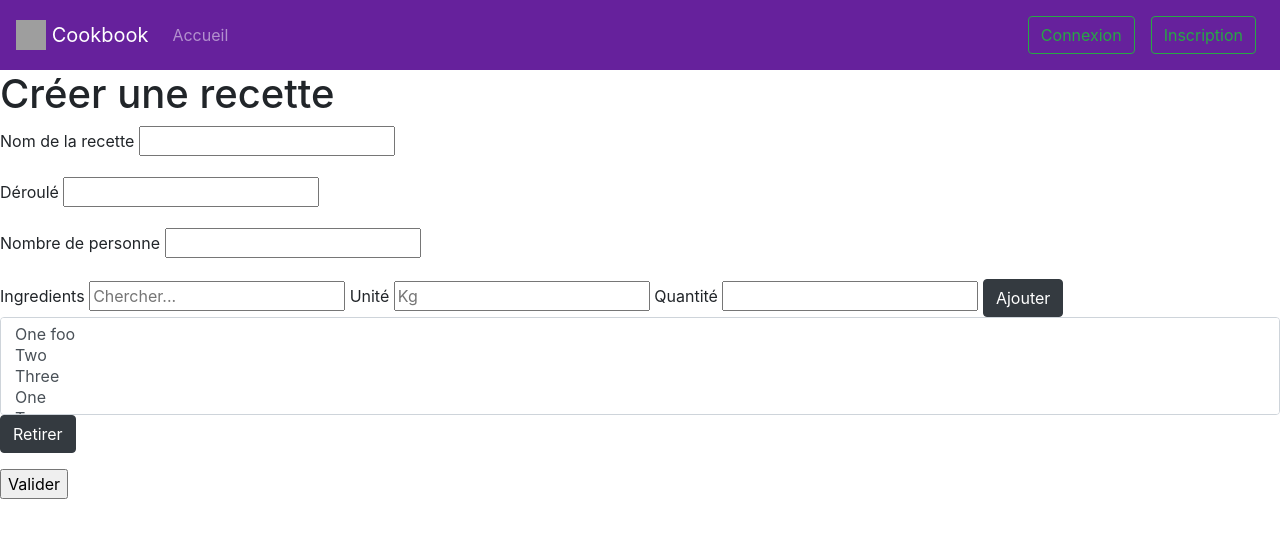
After one commit to Niorth/webProjectIG3, a Django app: template webProjectIG3/cookbook/templates/cookbook/createRecipe.html in a window 1280 px wide. The commit adds this page. Shown: the top 538 px of the page. Run offline with Django 3.2, Linux system fonts and the light colour scheme; the template is opened without the code that fills it, so the values that code supplies are empty; some libraries are stand-ins or nearby versions; grey boxes are pictures that could not be loaded.

Commit message:
ingredient search bar

```diff
--- a/webProjectIG3/cookbook/static/cookbook/css/style.css
+++ b/webProjectIG3/cookbook/static/cookbook/css/style.css
@@ -3,14 +3,53 @@
     background-color: #66219c;
 }
 
-#userIcon
+.navIcon
 {
 	font-size: 200%;
-	color: white;
-	margin-right: 20%;
 }
 
 #account
 {
 	width: 15%;
 }
+
+#searchBar
+{
+	margin-right: 8%;
+}
+
+.searchBar
+{
+	position: relative;
+  	display: inline-block;
+}
+
+.searchBar-items {
+  position: absolute;
+  border: 1px solid #d4d4d4;
+  border-bottom: none;
+  border-top: none;
+  z-index: 99;
+  /*position the autocomplete items to be the same width as the container:*/
+  top: 100%;
+  left: 0;
+  right: 0;
+}
+
+.searchBar-items div {
+  padding: 10px;
+  cursor: pointer;
+  background-color: #fff;
+  border-bottom: 1px solid #d4d4d4;
+}
+
+.searchBar-items div:hover {
+  /*when hovering an item:*/
+  background-color: #e9e9e9;
+}
+
+.searchBar-active {
+  /*when navigating through the items using the arrow keys:*/
+  background-color: DodgerBlue !important;
+  color: #ffffff;
+}
--- /dev/null
+++ b/webProjectIG3/cookbook/templates/cookbook/createRecipe.html
@@ -0,0 +1,145 @@
+<!doctype html>
+<html>
+
+	{% load static %}
+
+	<head>
+		<link rel="stylesheet" type="text/css" href="{% static 'cookbook/css/bootstrap/bootstrap.min.css' %}" />
+		<link rel="stylesheet" href="https://use.fontawesome.com/releases/v5.8.2/css/all.css" integrity="sha384-oS3vJWv+0UjzBfQzYUhtDYW+Pj2yciDJxpsK1OYPAYjqT085Qq/1cq5FLXAZQ7Ay" crossorigin="anonymous">
+		<link rel="stylesheet" type="text/css" href="{% static 'cookbook/css/style.css' %}" />
+
+		<script src="https://code.jquery.com/jquery-3.3.1.slim.min.js" integrity="sha384-q8i/X+965DzO0rT7abK41JStQIAqVgRVzpbzo5smXKp4YfRvH+8abtTE1Pi6jizo" crossorigin="anonymous"></script>
+		<script src="{% static 'cookbook/js/jquery-3.4.1.min.js' %}"></script>
+
+		<script src="{% static 'cookbook/js/bootstrap/bootstrap.min.js' %}"></script>
+
+	</head>
+
+	<header>
+		<nav class="navbar navbar-expand-lg navbar-dark" id="navbar">
+		  <button class="navbar-toggler" type="button" data-toggle="collapse" data-target="#navbarTogglerDemo03" aria-controls="navbarTogglerDemo03" aria-expanded="false" aria-label="Toggle navigation">
+		    <span class="navbar-toggler-icon"></span>
+		  </button>
+		  <a class="navbar-brand" href="#">
+		    <img src="{% static 'cookbook/images/cookbookLogo.png' %}" width="30" height="30" class="d-inline-block align-top" alt="">
+		    Cookbook
+		  </a>
+
+		  <div class="collapse navbar-collapse" id="navbarTogglerDemo03">
+			{% if user.is_authenticated %}
+		    <ul class="navbar-nav mr-auto mt-2 mt-lg-0">
+		      <li class="nav-item">
+		        <a class="nav-link" href="#">Accueil</a>
+		      </li>
+		      <li class="nav-item">
+		        <a class="nav-link" href="#">Mes Recettes</a>
+		      </li>
+		      <li class="nav-item">
+		        <a class="nav-link" href="#">Créer une recette</a>
+		      </li>
+		    </ul>
+
+		    <form class="form-inline my-2 my-lg-0" id="searchBar">
+		      <input class="form-control mr-sm-2" type="search" placeholder="Chercher" aria-label="Search">
+		      <button class="btn btn-outline-success my-2 my-sm-0" type="submit"><i class="fas fa-search"></i></button>
+		    </form>
+
+		    <ul class="navbar-nav ">
+		      <li class="nav-item">
+		        <a class="nav-link" id="account" href="{% url 'cookbook:account' %}"><i class="far fa-user navIcon"></i></a>
+		      </li>
+		      <li class="nav-item">
+		        <a class="nav-link" id="account" href="{% url 'cookbook:logout' %}"><i class="fas fa-sign-out-alt navIcon"></i></a>
+		      </li>
+		    </ul>
+
+
+		    {% else %}
+		    <ul class="navbar-nav mr-auto mt-2 mt-lg-0">
+		      <li class="nav-item">
+		        <a class="nav-link" href="#">Accueil</a>
+		      </li>
+		    </ul>
+		    <ul class="navbar-nav">
+		      <li class="nav-item">
+		        <a class="nav-link" href="{% url 'cookbook:login' %}"><button type="button" class="btn btn-outline-success">Connexion</button></a>
+		      </li>
+		      <li class="nav-item">
+		        <a class="nav-link" href="{% url 'cookbook:join' %}"><button type="button" class="btn btn-outline-success">Inscription</button></a>
+		      </li>
+		    </ul>
+		    {% endif %}
+		  </div>
+		</nav>
+
+	</header>
+
+	<body>
+		<h1>Créer une recette</h1>
+
+		{% if messages %}
+		{% for message in messages %}
+		<p><strong>{{ message }}</strong></p>
+		{% endfor %}
+		{% endif %}
+
+		<form action="{% url 'cookbook:saveRecipe' %}" method="post">
+		{% csrf_token %}
+			<p>
+				<label for="name">Nom de la recette</label>
+			    <input type="text" name="name"/>
+			</p>
+			<p>
+				<label for="recipe_text">Déroulé</label>
+				<input type="text" name="rexipe_text"/>
+			</p>
+			<p>
+				<label for="nb_people">Nombre de personne</label>
+				<input type="number" name="nb_people"/>
+			</p>
+
+			<p>
+				<div class="searchBar">
+					<label for="ingredient" >Ingredients</label>
+					<input type="text" placeholder="Chercher..." name="ingredient" id="searchBarInput" data-ajax-target="{% url 'cookbook:getAllIngredients' %}">
+				</div>
+
+
+				<label for="unit">Unité</label>
+				<input type="text" placeholder="Kg" name="unit" id="unit">
+
+				<label for="qty">Quantité</label>
+				<input type="number" name="qty" id="qty">
+
+				<button type="button" id="addIngredientButton" class="btn btn-dark">Ajouter</button>
+
+				<select class="custom-select" id="ingredientsList" multiple rows=5>
+				  <option value="1">
+				  	<p>One</p>
+				  	<p>foo</p>
+				  </option>
+				  <option value="2">Two</option>
+				  <option value="3">Three</option>
+				  <option value="1">One</option>
+				  <option value="2">Two</option>
+				  <option value="3">Three</option>
+				</select>
+
+				<input type="hidden" name="nbIngredient" id="nbIngredient" value=0>
+
+				<button type="button" class="btn btn-dark" id="removeIngredientButton">Retirer</button>
+			</p>
+
+
+		<input type="submit" value="Valider" />
+		</form>
+	</body>
+
+	<footer>
+	<script src="{% static 'cookbook/js/searchBar.js' %}"></script>
+	<script src="{% static 'cookbook/js/ingredientList.js' %}"></script>
+
+
+
+	</footer>
+</html>
```
Also changed, not shown: webProjectIG3/cookbook/static/cookbook/js/searchBar.js (added, +100 -0 lines), webProjectIG3/cookbook/views.py (+3 -4 lines).
